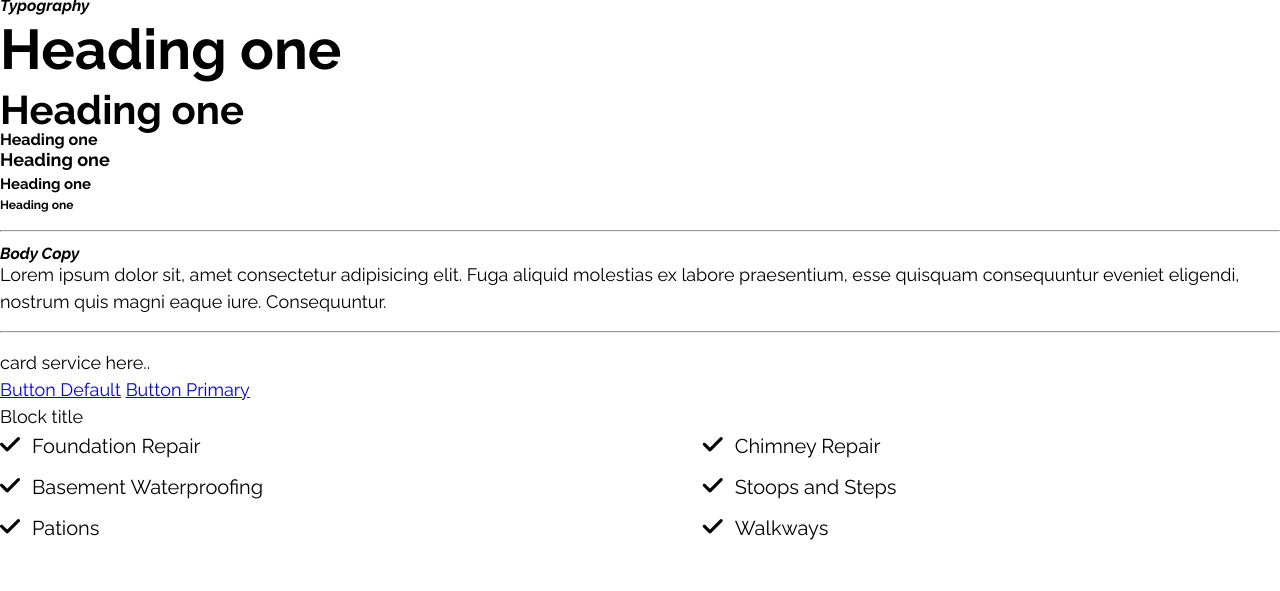
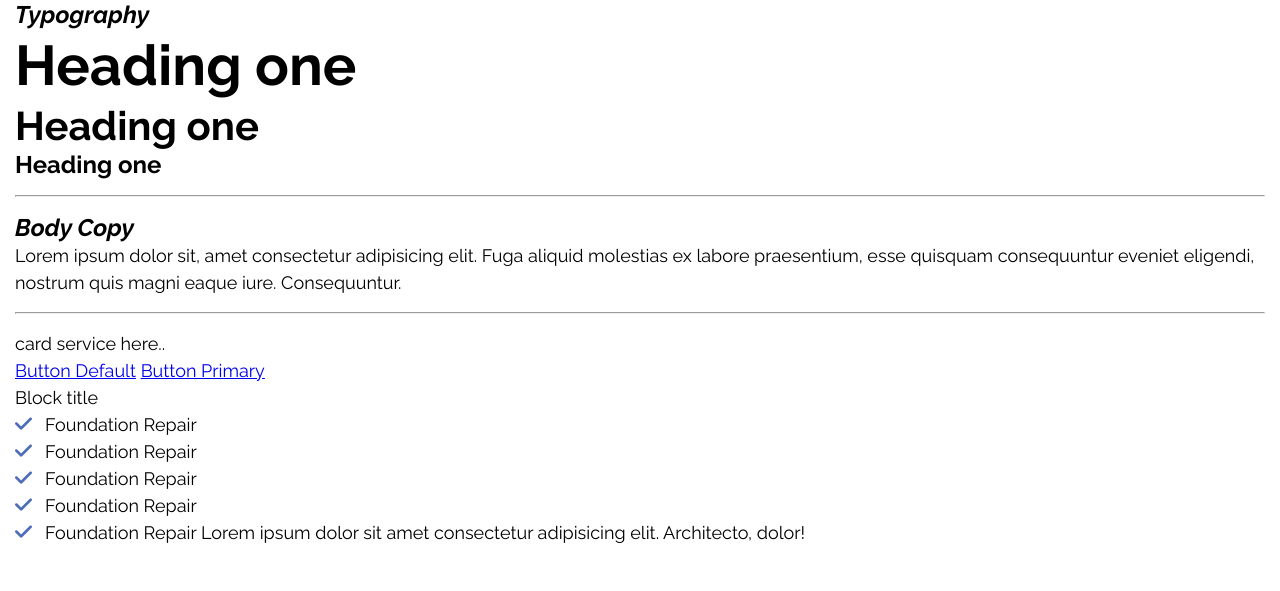
Before and after one commit to Aashik81443/top-rank, a PHP site: page / in a window 1280 px wide. Shown: the top 591 px of the page. Run offline with PHP 8.4, Linux system fonts and the light colour scheme; some web fonts are replaced.

Commit message:
list check and typography updates

```diff
--- a/assets/css/base.css
+++ b/assets/css/base.css
@@ -24,15 +24,15 @@ h1,
 }
 
 h2,
-.h2{
-    font-size:32px;
-    line-height:1.2;
+.h2 {
+ font-size: 32px;
+ line-height: 1.2;
 }
 
 h3,
-.h3{
-    font-size:14px ;
-    line-height: 0.8;
+.h3 {
+ font-size: 24px;
+ line-height: normal;
 }
 
 /*For Tab Device*/
@@ -41,16 +41,6 @@ h3,
  h1,
  .h1 {
   font-size: 48px;
- }
-
- h2,
- .h2{
-    font-size:32px;
- }
-
- h3,
- .h3{
-    font-size:12px ;
  }
 }
 
@@ -68,12 +58,7 @@ h3,
  }
 
  h2,
- .h2{
-    font-size: 40px;
- }
-
- h3,
- .h3{
-    font-size: 16px;
+ .h2 {
+  font-size: 40px;
  }
 }
--- a/assets/css/components/list-check.css
+++ b/assets/css/components/list-check.css
@@ -1,22 +1,16 @@
-.checkmark li{
-    font-size:1.25rem;
-    line-height: 1.6;
-    color:--blue-900;
+
+.list-check ul li {
+ position: relative;
+ list-style-type: none;
+ padding-left: 30px;
 }
 
-ul{
-    list-style: none;
+.list-check ul li::before {
+ position: absolute;
+ font-family: 'icomoon';
+ content: '\e902';
+ top: 0;
+ left: 0;
+ font-size: 17px;
+ color: var(--blue);
 }
-
-.icon-tick{
-padding-right:12px;
-color:--blue;
-}
-
-.checkmark{
-    display: grid;
-    grid-template-columns: auto auto;
-    column-gap:56px;
-    row-gap:9px;
-    padding-bottom: 48px;
-}
--- /dev/null
+++ b/assets/css/layout.css
@@ -0,0 +1,5 @@
+.container {
+ max-width: 1310px;
+ margin: 0 auto;
+ padding: 0 15px;
+}
--- a/components/list-check.php
+++ b/components/list-check.php
@@ -1,10 +1,9 @@
-<div class="check">
-    <ul class="checkmark">
-         <li> <i class="icon-tick"></i>Foundation Repair</li>
-         <li><i class="icon-tick"></i>Chimney Repair</li>
-         <li><i class="icon-tick"></i>Basement Waterproofing</li>
-         <li><i class="icon-tick"></i>Stoops and Steps</li>
-         <li><i class="icon-tick"></i>Pations</li>
-         <li><i class="icon-tick"></i>Walkways</li>
-    </ul>
+<div class="list-check">
+ <ul>
+  <li>Foundation Repair</li>
+  <li>Foundation Repair</li>
+  <li>Foundation Repair</li>
+  <li>Foundation Repair</li>
+  <li>Foundation Repair Lorem ipsum dolor sit amet consectetur adipisicing elit. Architecto, dolor!</li>
+ </ul>
 </div>
--- a/index.php
+++ b/index.php
@@ -8,9 +8,6 @@ include './header.php';
   <h1>Heading one</h1>
   <h2>Heading one</h2>
   <h3>Heading one</h3>
-  <h4>Heading one</h4>
-  <h5>Heading one</h5>
-  <h6>Heading one</h6>
   <hr>
   <h3><em>Body Copy</em></h3>
   <p>Lorem ipsum dolor sit, amet consectetur adipisicing elit. Fuga aliquid molestias ex labore praesentium, esse quisquam consequuntur eveniet eligendi, nostrum quis magni eaque iure. Consequuntur.</p>
--- a/style.css
+++ b/style.css
@@ -1,6 +1,7 @@
 @import'./assets/css/fonts.css';
 @import'./assets/css/variables.css';
 @import'./assets/css/base.css';
+@import'./assets/css/layout.css';
 
 
 /*Components*/
```
